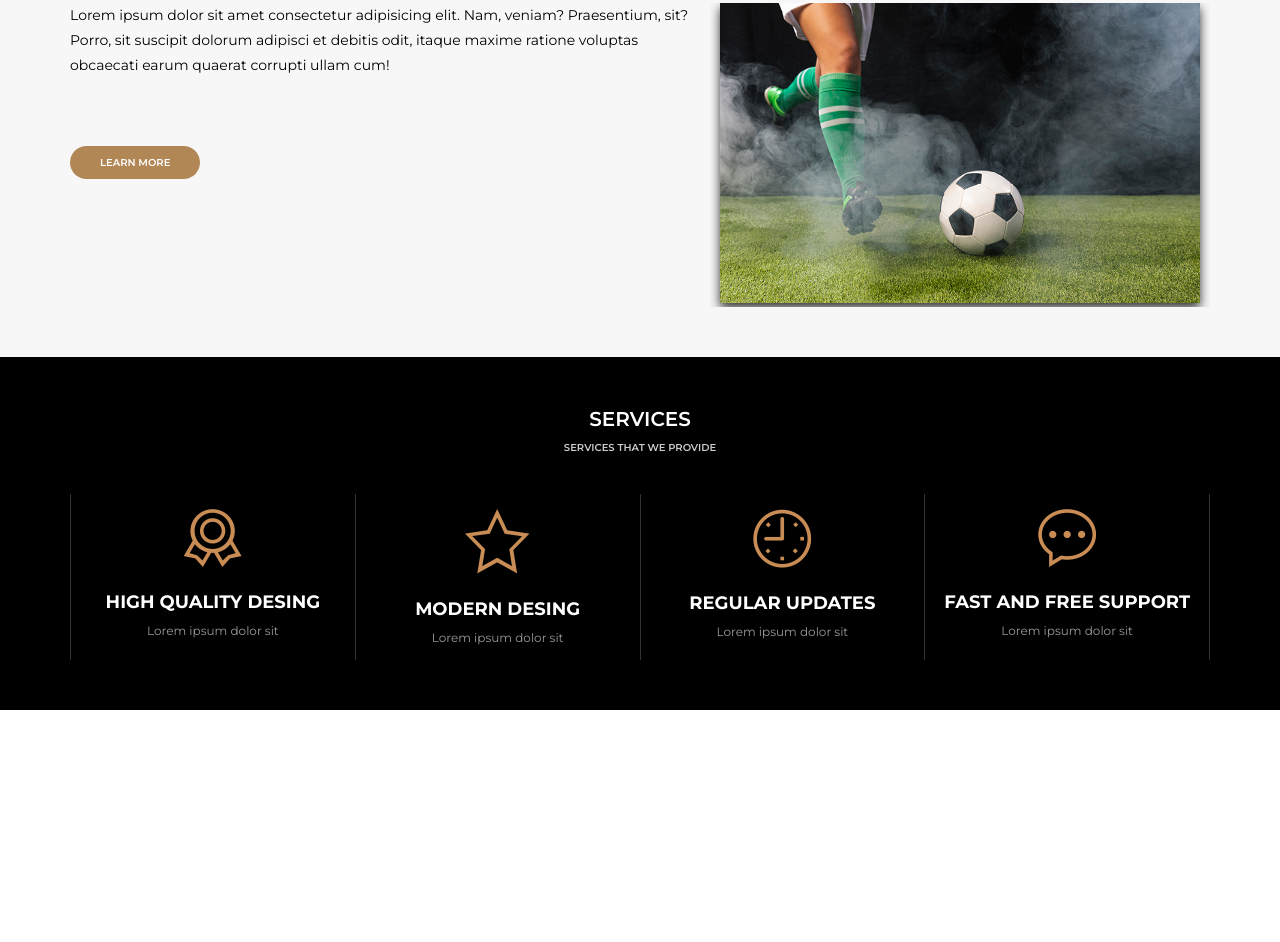
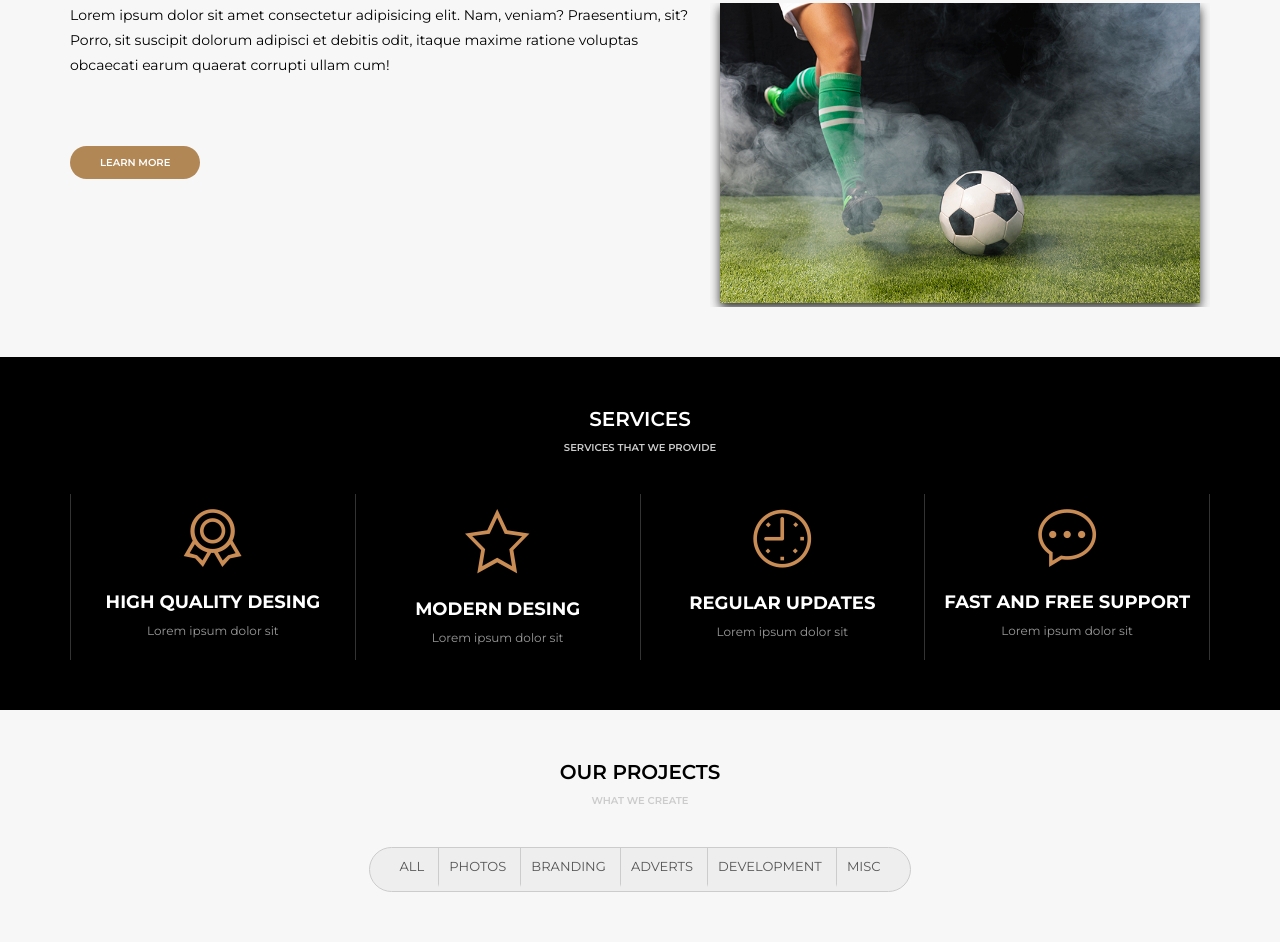
Before and after one commit to AndDevI/Projeto-Awax, a plain HTML site: page index.html in a window 1280 px wide. Shown: the part 934-1876 px from the top of the page. Before the commit the page ends 1644 px from the top, so only its background shows below. Drawn offline with Linux system fonts and the light colour scheme.

Commit message:
starting project area

```diff
--- a/index.html
+++ b/index.html
@@ -114,6 +114,25 @@
                     </div>
                 </div>
             </section>
+
+            <section class="default light">
+                <div class="section_title">Our Projects</div>
+                <div class="section_desc">What we create</div>
+                <div class="section_body">
+                    <div class="projects">
+                        <div class="filters_project">
+                            <ul>
+                                <li>All</li>
+                                <li>Photos</li>
+                                <li>Branding</li>
+                                <li>Adverts</li>
+                                <li>Development</li>
+                                <li>Misc</li>
+                            </ul>
+                        </div>
+                    </div>
+                </div>
+            </section>
         </main>
 
         <footer>
--- a/style.css
+++ b/style.css
@@ -253,3 +253,46 @@ header {
     font-size: 12px;
     color: #999;
 }
+
+/*Area projects */
+.projects {
+    display: flex;
+    flex-direction: column;
+    align-items: center;
+}
+
+.filters_project {
+    border: 1px solid #ccc;
+    border-radius: 30px;
+    background-color: #eee;
+
+    display: inline-block;
+    padding: 0px 20px;
+}
+
+.filters_project ul,
+.filters_project li {
+    list-style: none;
+}
+
+.filters_project li {
+    display: inline-block;
+    padding: 10px;
+
+    text-transform: uppercase;
+    font-size: 13px;
+
+    border-left: 1px solid #ccc;
+    border-bottom: 3px solid #eee;
+    color: #555;
+
+    cursor: pointer;
+}
+
+.filters_project li:hover {
+    border-bottom: 3px solid #b28756;
+}
+
+.filters_project li:first-child {
+    border-left: 0;
+}
```
